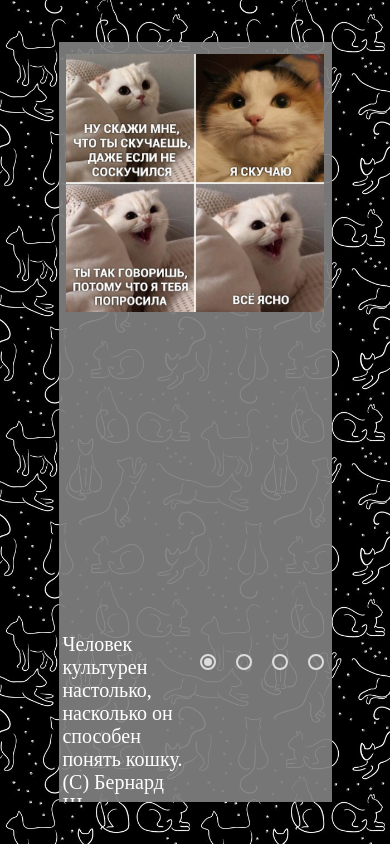
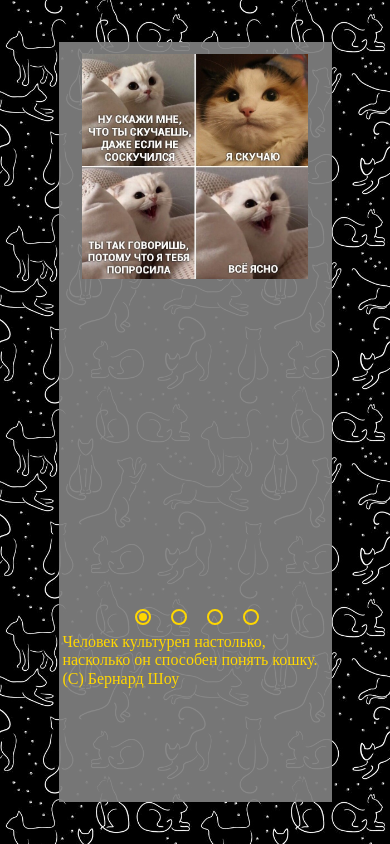
Before and after one commit to AlexShyshko/cssMemSlider, a plain HTML site: page cssMemSlider/index.html in a window 390 px wide. Drawn offline with Linux system fonts and the light colour scheme.

Commit message:
feat: done mobile versions (2021-10-16 12:44:46)

```diff
--- a/cssMemSlider/style.css
+++ b/cssMemSlider/style.css
@@ -39,7 +39,7 @@ label {
 }
 
 label:after {
-  border: 2px solid #ddd;
+  border: 2px solid gold;
   content: " ";
   display: block;
   height: 12px;
@@ -50,12 +50,21 @@ label:after {
   border-radius: 50%;
 }
 
-label:hover,
+label:hover {
+  background: rgba(255, 217, 0, 0.521);
+}
+
+label:active,
+#slide1:checked ~ .text-controls .controls label:nth-of-type(1):hover,
+#slide2:checked ~ .text-controls .controls label:nth-of-type(2):hover,
+#slide3:checked ~ .text-controls .controls label:nth-of-type(3):hover,
+#slide4:checked ~ .text-controls .controls label:nth-of-type(4):hover,
 #slide1:checked ~ .text-controls .controls label:nth-of-type(1),
 #slide2:checked ~ .text-controls .controls label:nth-of-type(2),
 #slide3:checked ~ .text-controls .controls label:nth-of-type(3),
 #slide4:checked ~ .text-controls .controls label:nth-of-type(4) {
-  background: #ddd;
+  transition: none;
+  background: gold;
 }
 
 .text-controls {
@@ -67,8 +76,8 @@ label:hover,
 
 .slider {
   margin-top: 3vw;
-  width: calc(15vw + 200px);
-  height: calc(15vw + 200px);
+  width: calc(20vw + 200px);
+  height: calc(20vw + 200px);
   overflow: hidden;
 }
 
@@ -125,6 +134,7 @@ label:hover,
 .text p {
   margin: 0;
   height: inherit;
+  color: gold;
 }
 
 .text {
@@ -166,3 +176,37 @@ label:hover,
   z-index: 1;
   transform: translateY(-300%);
 }
+
+@media (max-width: 1024px) {
+  .slider {
+    width: calc(35vw + 200px);
+    height: calc(35vw + 200px);
+  }
+
+  .text-controls {
+    flex-direction: column-reverse;
+  }
+
+  .controls {
+    align-self: center;
+    margin-bottom: 3vw;
+  }
+}
+
+@media (max-width: 768px) {
+  .slider {
+    width: calc(40vw + 100px);
+    height: calc(40vw + 100px);
+  }
+
+  .text {
+    font-size: 16px;
+  }
+}
+
+@media (max-width: 420px) {
+  .slider {
+    width: calc(45vw + 50px);
+    height: calc(45vw + 50px);
+  }
+}
```
